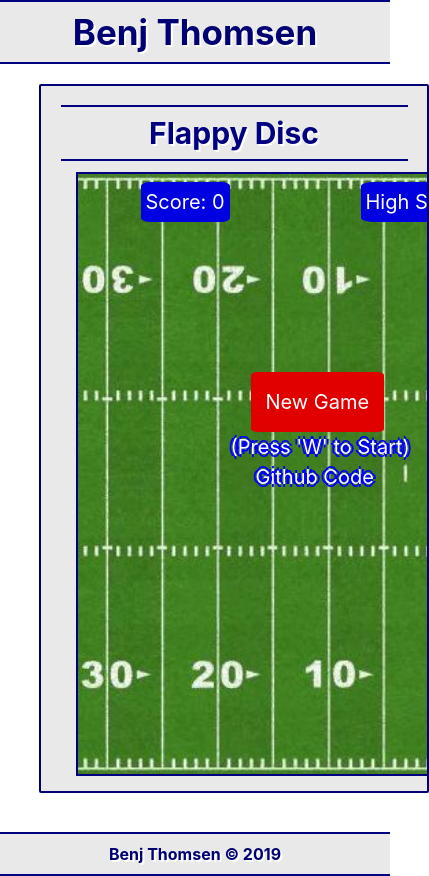
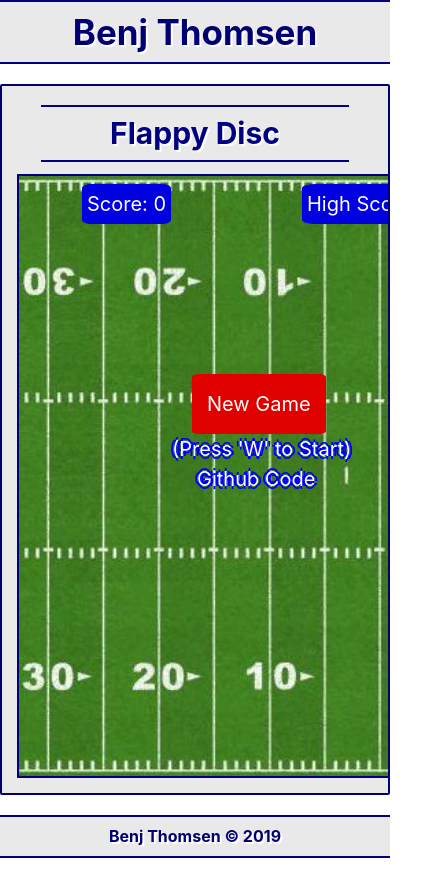
Before and after one commit to Benjatron87/2D-js-game, a plain HTML site: page index.html in a window 390 px wide. Shown: the whole page, 429 px wide, since content can reach past the window. Drawn offline with nearby package versions, Linux system fonts and the light colour scheme.

Commit message:
styled some more

```diff
--- a/index.html
+++ b/index.html
@@ -25,9 +25,9 @@
         Benj Thomsen
     </div>
 
-    <div class="container wrapper">
+    <div class="wrapper">
 
-        <div class="wrapper-title container-fluid">
+        <div class="wrapper-title container-fluid d-flex justify-content-center">
             Flappy Disc
         </div>
 
--- a/style.css
+++ b/style.css
@@ -22,12 +22,14 @@
 .wrapper{
     background:rgb(233, 233, 233);
     border: 2px solid  rgb(0, 0, 114);
-    margin: 5% 10% 5% 10%;
-    padding: 5%;
     font-size: 20px;
     align-content: center;
     overflow: auto;
     border-radius: 2px;
+    margin-top: 5%;
+    padding: 5% 0% 5% 0%;
+    width: 80%;
+    margin-left: 10%;
 }
 
 .wrapper-title{
@@ -38,6 +40,7 @@
     text-shadow: 2px 2px rgb(255, 255, 255);
     font-weight: bold;
     font-size: 30px;
+    width: 80%;
     border: 2px solid navy;
     border-right: none;
     border-left: none;
@@ -52,7 +55,7 @@
     color: rgb(0, 0, 114);
     font-weight: bold;
     background: rgb(233, 233, 233);
-    margin-top: 10%;
+    margin-top: 5%;
     margin-bottom: 0;
 }
 
@@ -61,7 +64,6 @@ canvas {
     background-position: center;
     background-size: cover;
     display: block;
-    margin: 0 auto;
     border: 2px solid navy;
 }
 
@@ -128,3 +130,14 @@ canvas {
     padding: 5px;
     border-radius: 10%;
 }
+
+@media only screen and (max-width: 655px){
+    .wrapper{
+        margin-left: 0;
+        width: 100%;
+    }
+
+    #myCanvas{
+        margin-right: 100%;
+    }
+}
```
Lines whose indentation alone changed are shown as unchanged.
